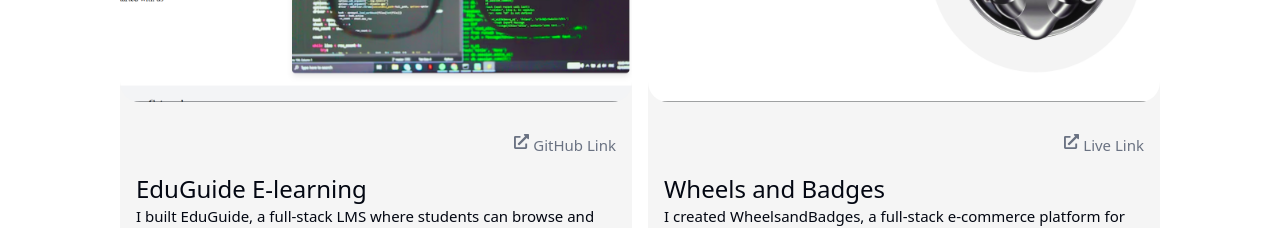
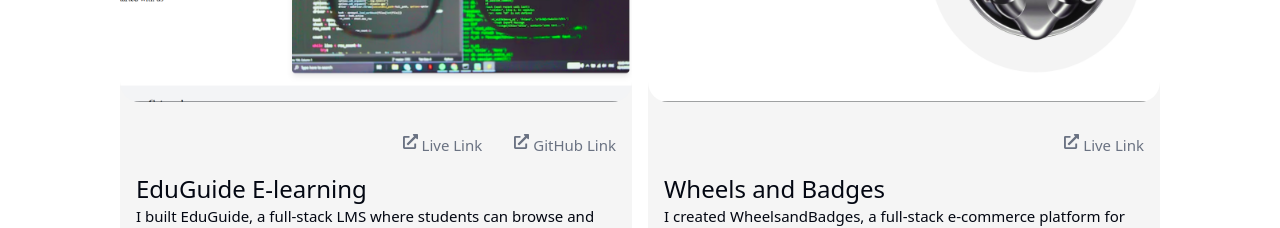
Before and after one commit to Gakiri001/personalPortfolio, a React (Vite) app: page /portfolio in a window 1280 px wide. Shown: the part 2260-2488 px from the top of the page. Built offline with nearby package versions, Linux system fonts and the light colour scheme.

Commit message:
LiveLink for EduGuide

```diff
--- a/src/data/portfolio.js
+++ b/src/data/portfolio.js
@@ -95,6 +95,7 @@ const portfolio = [
     description:
       "I built EduGuide, a full-stack LMS where students can browse and filter courses by category or sort by price. Users purchase courses securely via PayPal, and the system tracks progress to ensure structured learning. The platform offers a seamless, user-friendly experience for both students and instructors.",
     category: "backend",
+    liveLink: "https://e-learning-eduguide-frontend.onrender.com",
     gitHubLink: "https://github.com/Gakiri001/e-learning-EduGuide-",
   },
   {
```
